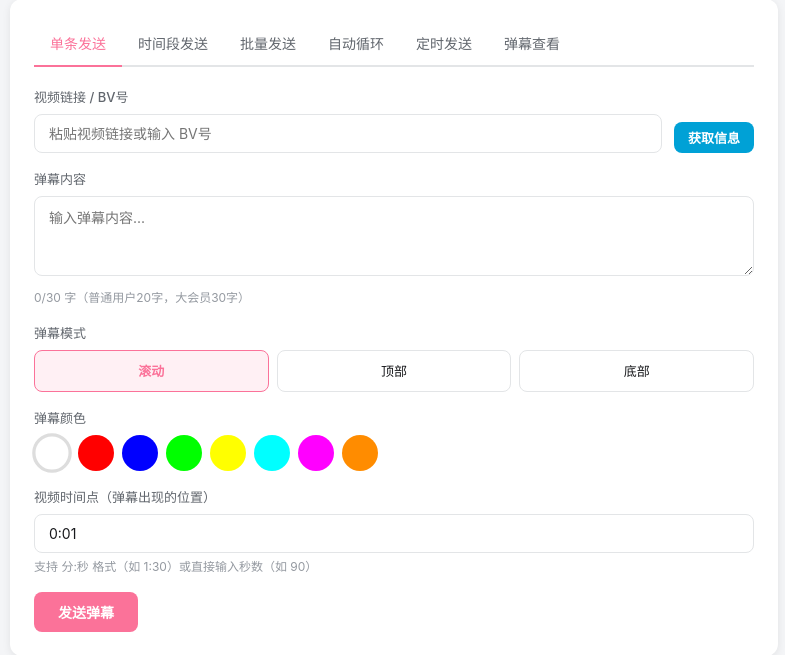
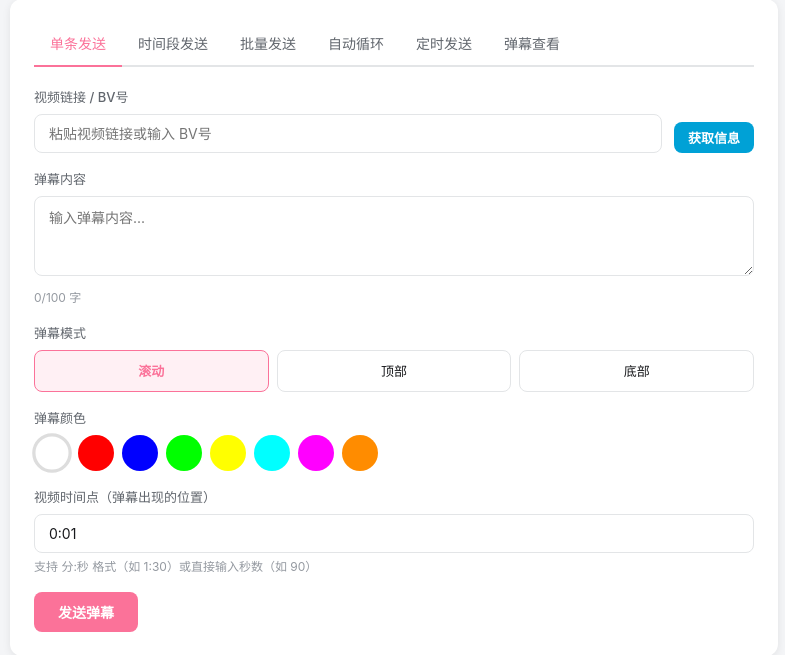
Before and after one commit to winccctan/bili-danmaku-agent, a Flask app: page / in a window 1280 px wide. Shown: the part 510-1165 px from the top of the page, without its empty margins (246-1031 px from the left). Run offline with Flask 3, Linux system fonts and the light colour scheme.

Commit message:
fix: 弹幕字数限制修正为100字(B站实际限制)，之前误设为20/30字

```diff
--- a/app.py
+++ b/app.py
@@ -158,12 +158,10 @@ def send_danmaku_api(
     if not sessdata or not bili_jct:
         return {"success": False, "message": "缺少认证信息，请先设置 SESSDATA 和 bili_jct"}
 
-    # B站弹幕字数限制：普通用户 20 字，大会员 30 字
+    # B站弹幕字数限制：100 字
     text_len = len(text)
-    if text_len > 30:
-        return {"success": False, "message": f"弹幕太长了（{text_len}字），B站最多只能发 30 字（大会员）或 20 字（普通用户）。请缩短后重试"}
-    if text_len > 20:
-        return {"success": False, "message": f"弹幕超过 20 字（当前 {text_len} 字），普通用户最多发 20 字，大会员最多 30 字。如果大会员可忽略此提示"}
+    if text_len > 100:
+        return {"success": False, "message": f"弹幕太长了（{text_len}字），B站最多只能发 100 字。请缩短后重试"}
 
     session = make_session(sessdata, bili_jct)
     try:
--- a/templates/index.html
+++ b/templates/index.html
@@ -271,8 +271,8 @@
             <div id="tab-single">
                 <div class="form-group">
                     <label>弹幕内容</label>
-                    <textarea id="danmaku-text" placeholder="输入弹幕内容..." maxlength="30"></textarea>
-                    <p class="hint" id="char-count">0/30 字（普通用户20字，大会员30字）</p>
+                    <textarea id="danmaku-text" placeholder="输入弹幕内容..." maxlength="100"></textarea>
+                    <p class="hint" id="char-count">0/100 字</p>
                 </div>
 
                 <div class="form-group">
@@ -1473,17 +1473,14 @@
 
         // 字数统计
         document.getElementById('danmaku-text').addEventListener('input', function() {
-            const len = this.value.length;
-            let hint = `${len}/30 字`;
-            if (len > 20) hint = `${len}/30 字 · ⚠️ 普通用户上限20字`;
-            document.getElementById('char-count').textContent = hint;
+            document.getElementById('char-count').textContent = `${this.value.length}/100 字`;
         });
         document.getElementById('batch-text').addEventListener('input', function() {
             const lines = this.value.split('\n').filter(s => s.trim());
             const count = lines.length;
-            const tooLong = lines.filter(s => s.length > 20);
+            const tooLong = lines.filter(s => s.length > 100);
             let text = `${count} 条弹幕`;
-            if (tooLong.length > 0) text += ` · ⚠️ ${tooLong.length} 条超过20字`;
+            if (tooLong.length > 0) text += ` · ⚠️ ${tooLong.length} 条超过100字`;
             document.getElementById('batch-count').textContent = text;
         });
         document.getElementById('timed-text').addEventListener('input', function() {
@@ -1493,18 +1490,18 @@
         document.getElementById('scheduled-text').addEventListener('input', function() {
             const lines = this.value.split('\n').filter(s => s.trim());
             const count = lines.length;
-            const tooLong = lines.filter(s => s.length > 20);
+            const tooLong = lines.filter(s => s.length > 100);
             let text = `${count} 条弹幕`;
-            if (tooLong.length > 0) text += ` · ⚠️ ${tooLong.length} 条超过20字`;
+            if (tooLong.length > 0) text += ` · ⚠️ ${tooLong.length} 条超过100字`;
             document.getElementById('scheduled-count').textContent = text;
         });
         document.getElementById('auto-text').addEventListener('input', function() {
             const lines = this.value.split('\n').filter(s => s.trim());
             const count = lines.length;
-            const tooLong = lines.filter(s => s.trim().length > 20);
+            const tooLong = lines.filter(s => s.trim().length > 100);
             let text = `${count} 条弹幕`;
             if (tooLong.length > 0) {
-                text += ` · ⚠️ ${tooLong.length} 条超过20字（B站限制：普通20字/大会员30字）`;
+                text += ` · ⚠️ ${tooLong.length} 条超过100字（B站限制：100字）`;
             }
             document.getElementById('auto-count').textContent = text;
         });
```
